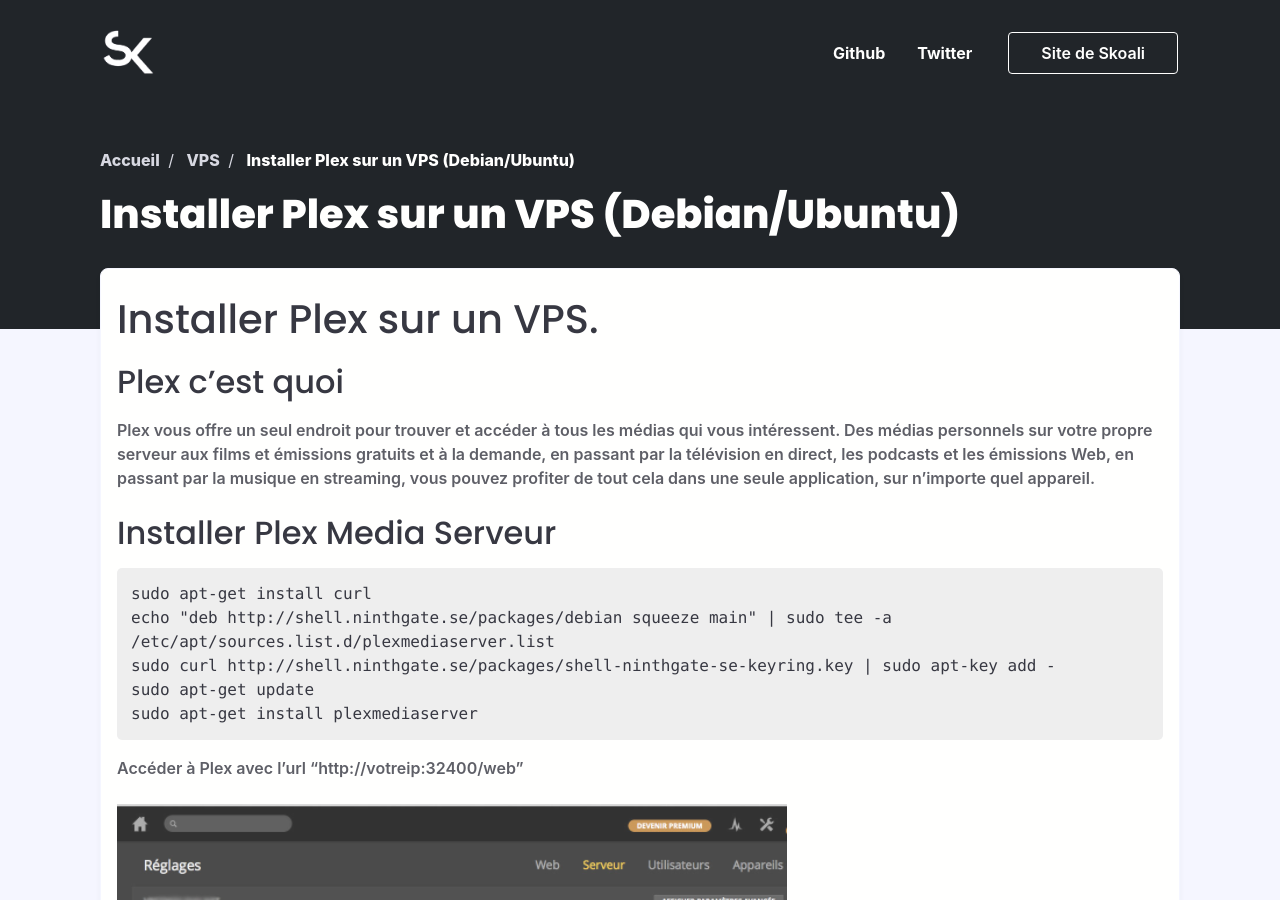
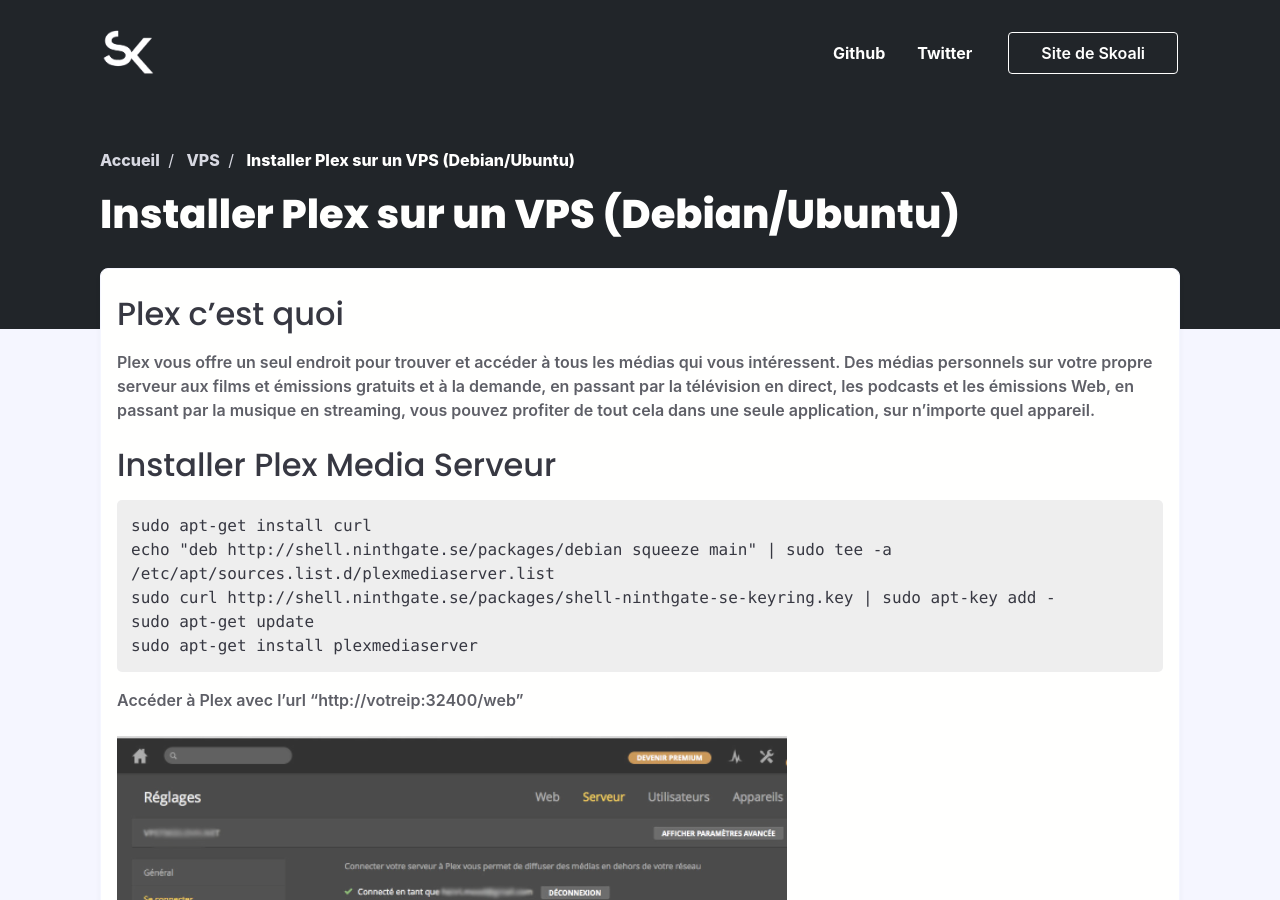
Before and after one commit to Skoali/doc, a Jekyll site: the page built from _posts/vps/2022-01-01-installer-plex-sur-un-vps.md, in a window 1280 px wide and 900 px high. Built offline with Jekyll 4.4.1, drawn with Linux system fonts in a browser that asks for light colours; nearby versions of some CDN libraries; some web fonts are replaced.

Commit message:
Update 2022-01-01-installer-plex-sur-un-vps.md

```diff
--- a/_posts/vps/2022-01-01-installer-plex-sur-un-vps.md
+++ b/_posts/vps/2022-01-01-installer-plex-sur-un-vps.md
@@ -5,8 +5,6 @@
 date: 2022-01-01 15:30:00 +0100
 category: vps
 ---
-
-# Installer Plex sur un VPS.
 
 ## Plex c'est quoi
 
```
